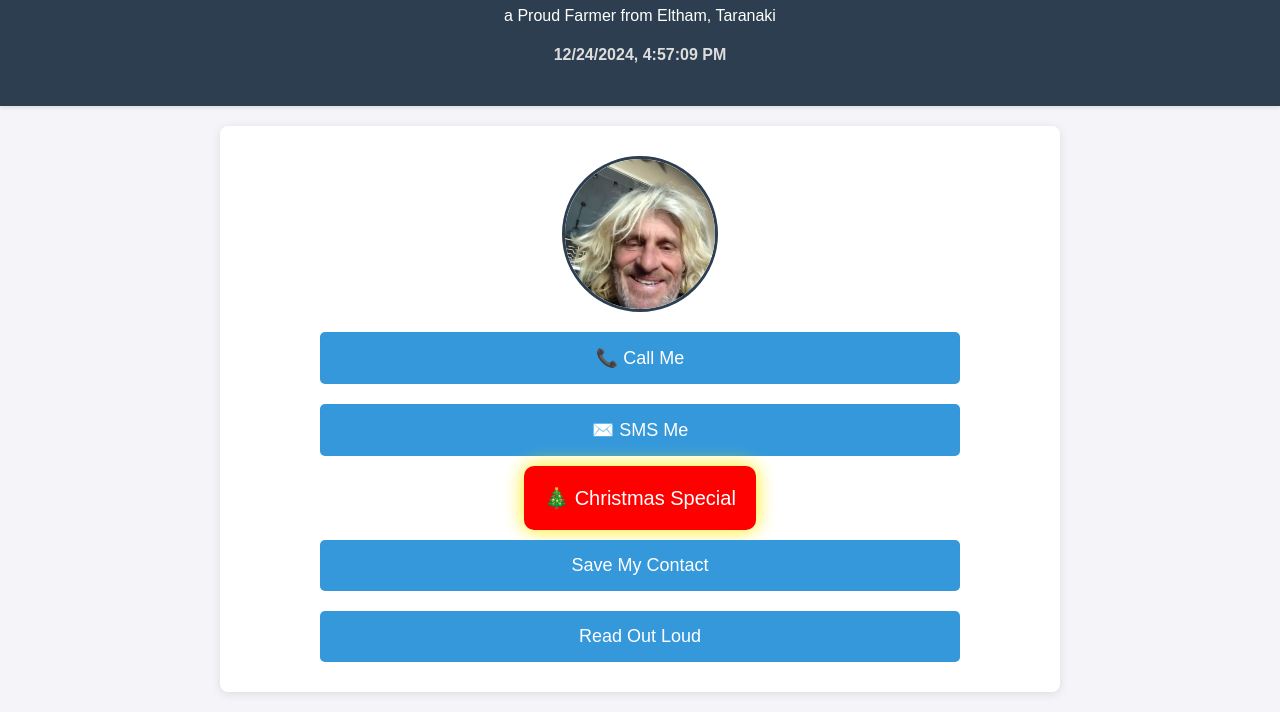
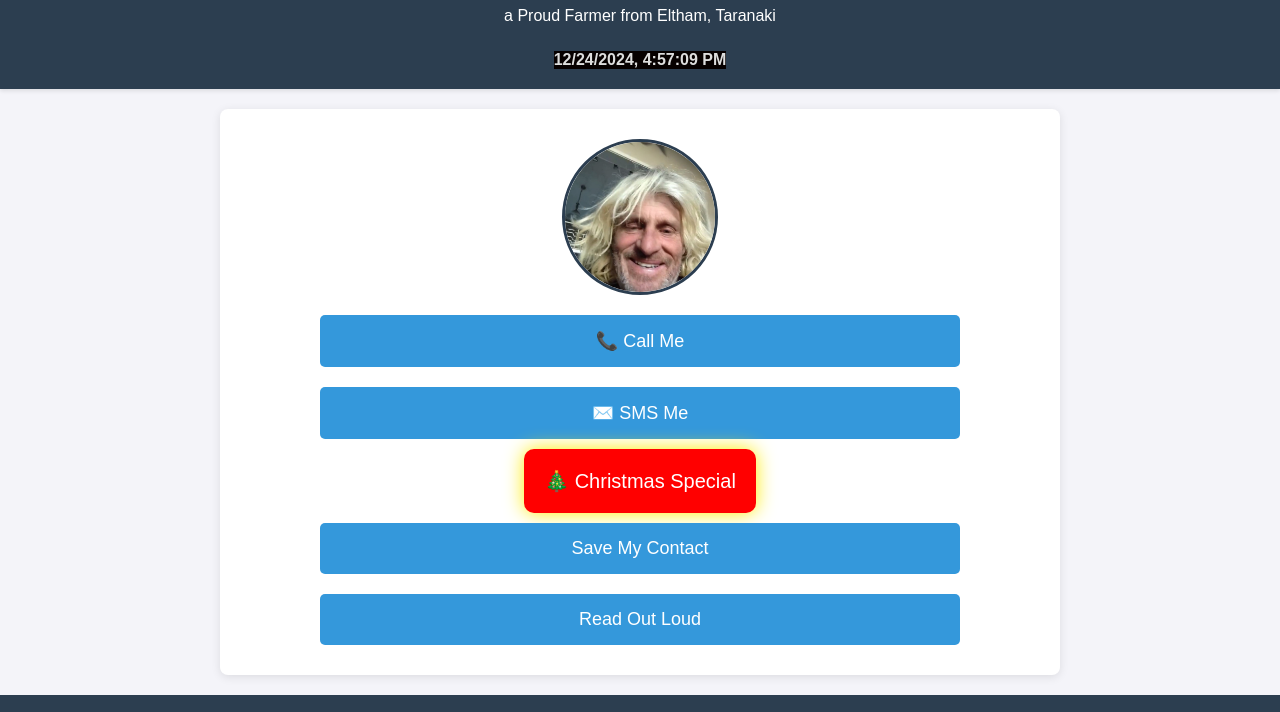
Before and after one commit to fitandfine/vaughn, a plain HTML site: page index.html in a window 1280 px wide. Shown: the part 93-805 px from the top of the page. Drawn offline with Linux system fonts and the light colour scheme.

Commit message:
Update index.html

```diff
--- a/index.html
+++ b/index.html
@@ -176,7 +176,7 @@
     <header>
         <h1>Vaughn Grant</h1>
         <p> a Proud Farmer from Eltham, Taranaki</p>
-        <h1><div class="date-time" id="currentDateTime"></div></h1>
+        <b><div class="date-time" id="currentDateTime" style="background-color: rgb(6, 0, 0); display: inline-block;"></div></b>
     </header>
     <div class="container">
         <img src="profile.jpg" alt="Vaughn Grant" class="profile-img">
```
